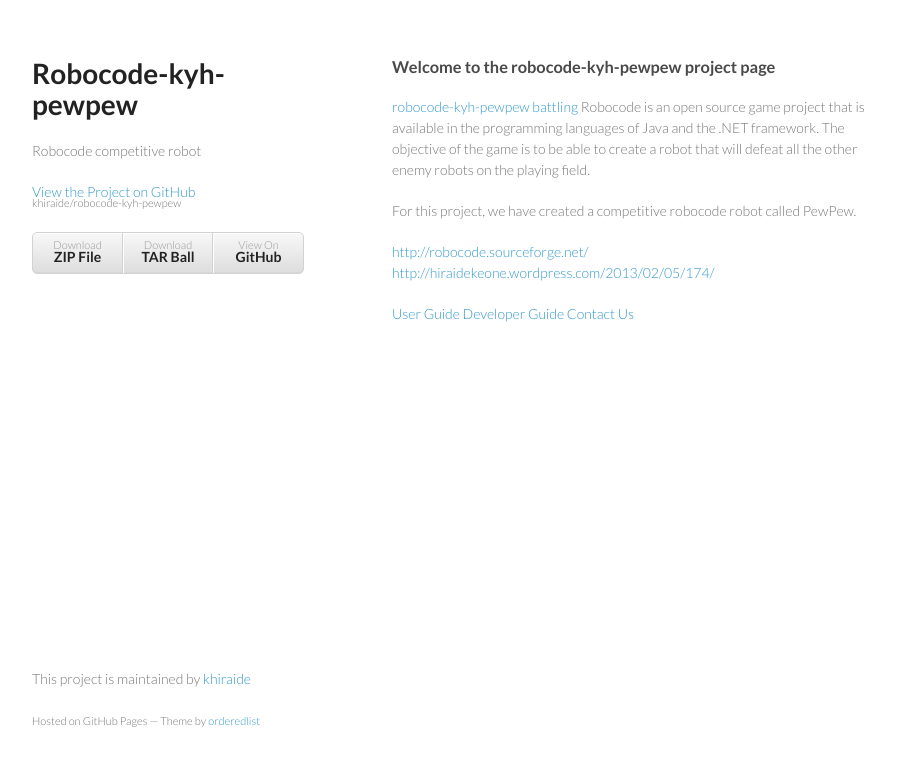
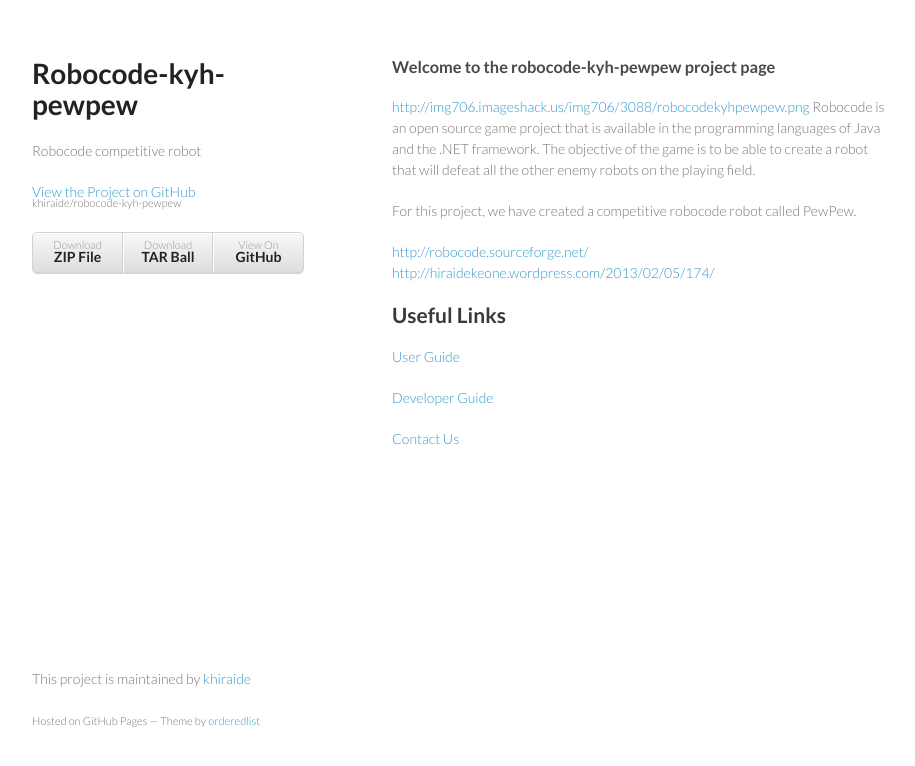
Before and after one commit to Greg4cr/robocode-kyh-pewpew, a plain HTML site: page index.html in a window 1280 px wide. Shown: the whole page, without its empty margins (178-1093 px from the left). Drawn offline with Linux system fonts and the light colour scheme.

Commit message:
Create gh-pages branch via GitHub

```diff
--- a/index.html
+++ b/index.html
@@ -30,7 +30,7 @@
       <section>
         <h3>Welcome to the robocode-kyh-pewpew project page</h3>
 
-<p><a href="https://docs.google.com/file/d/0B5ZF_tWBtM2qbmx3bk94Yk5kUTg/edit">robocode-kyh-pewpew battling</a>
+<p><a href="http://img706.imageshack.us/img706/3088/robocodekyhpewpew.png">http://img706.imageshack.us/img706/3088/robocodekyhpewpew.png</a>
 Robocode is an open source game project that is available in the programming languages of Java and the .NET framework. The objective of the game is to be able to create a robot that will defeat all the other enemy robots on the playing field. </p>
 
 <p>For this project, we have created a competitive robocode robot called PewPew.</p>
@@ -38,9 +38,13 @@
 <p><a href="http://robocode.sourceforge.net/">http://robocode.sourceforge.net/</a>
 <a href="http://hiraidekeone.wordpress.com/2013/02/05/174/">http://hiraidekeone.wordpress.com/2013/02/05/174/</a></p>
 
-<p><a href="https://github.com/khiraide/robocode-kyh-pewpew/wiki/User-Guide">User Guide</a>
-<a href="https://github.com/khiraide/robocode-kyh-pewpew/wiki/Developer-Guide">Developer Guide</a>
-<a href="https://github.com/khiraide/robocode-kyh-pewpew/wiki/Contact-Us">Contact Us</a></p>
+<h2>Useful Links</h2>
+
+<p><a href="https://github.com/khiraide/robocode-kyh-pewpew/wiki/User-Guide">User Guide</a></p>
+
+<p><a href="https://github.com/khiraide/robocode-kyh-pewpew/wiki/Developer-Guide">Developer Guide</a></p>
+
+<p><a href="https://github.com/khiraide/robocode-kyh-pewpew/wiki/Contact-Us">Contact Us</a></p>
       </section>
       <footer>
         <p>This project is maintained by <a href="https://github.com/khiraide">khiraide</a></p>
--- a/params.json
+++ b/params.json
@@ -1 +1 @@
-{"name":"Robocode-kyh-pewpew","tagline":"Robocode competitive robot","body":"### Welcome to the robocode-kyh-pewpew project page\r\n[robocode-kyh-pewpew battling](https://docs.google.com/file/d/0B5ZF_tWBtM2qbmx3bk94Yk5kUTg/edit)\r\nRobocode is an open source game project that is available in the programming languages of Java and the .NET framework. The objective of the game is to be able to create a robot that will defeat all the other enemy robots on the playing field. \r\n\r\nFor this project, we have created a competitive robocode robot called PewPew.\r\n\r\nhttp://robocode.sourceforge.net/\r\nhttp://hiraidekeone.wordpress.com/2013/02/05/174/\r\n\r\n[User Guide](https://github.com/khiraide/robocode-kyh-pewpew/wiki/User-Guide)\r\n[Developer Guide](https://github.com/khiraide/robocode-kyh-pewpew/wiki/Developer-Guide)\r\n[Contact Us](https://github.com/khiraide/robocode-kyh-pewpew/wiki/Contact-Us)\r\n","google":"","note":"Don't delete this file! It's used internally to help with page regeneration."}
+{"name":"Robocode-kyh-pewpew","tagline":"Robocode competitive robot","body":"### Welcome to the robocode-kyh-pewpew project page\r\nhttp://img706.imageshack.us/img706/3088/robocodekyhpewpew.png\r\nRobocode is an open source game project that is available in the programming languages of Java and the .NET framework. The objective of the game is to be able to create a robot that will defeat all the other enemy robots on the playing field. \r\n\r\nFor this project, we have created a competitive robocode robot called PewPew.\r\n\r\nhttp://robocode.sourceforge.net/\r\nhttp://hiraidekeone.wordpress.com/2013/02/05/174/\r\n\r\n##Useful Links\r\n\r\n[User Guide](https://github.com/khiraide/robocode-kyh-pewpew/wiki/User-Guide)\r\n\r\n[Developer Guide](https://github.com/khiraide/robocode-kyh-pewpew/wiki/Developer-Guide)\r\n\r\n[Contact Us](https://github.com/khiraide/robocode-kyh-pewpew/wiki/Contact-Us)\r\n","google":"","note":"Don't delete this file! It's used internally to help with page regeneration."}
```
